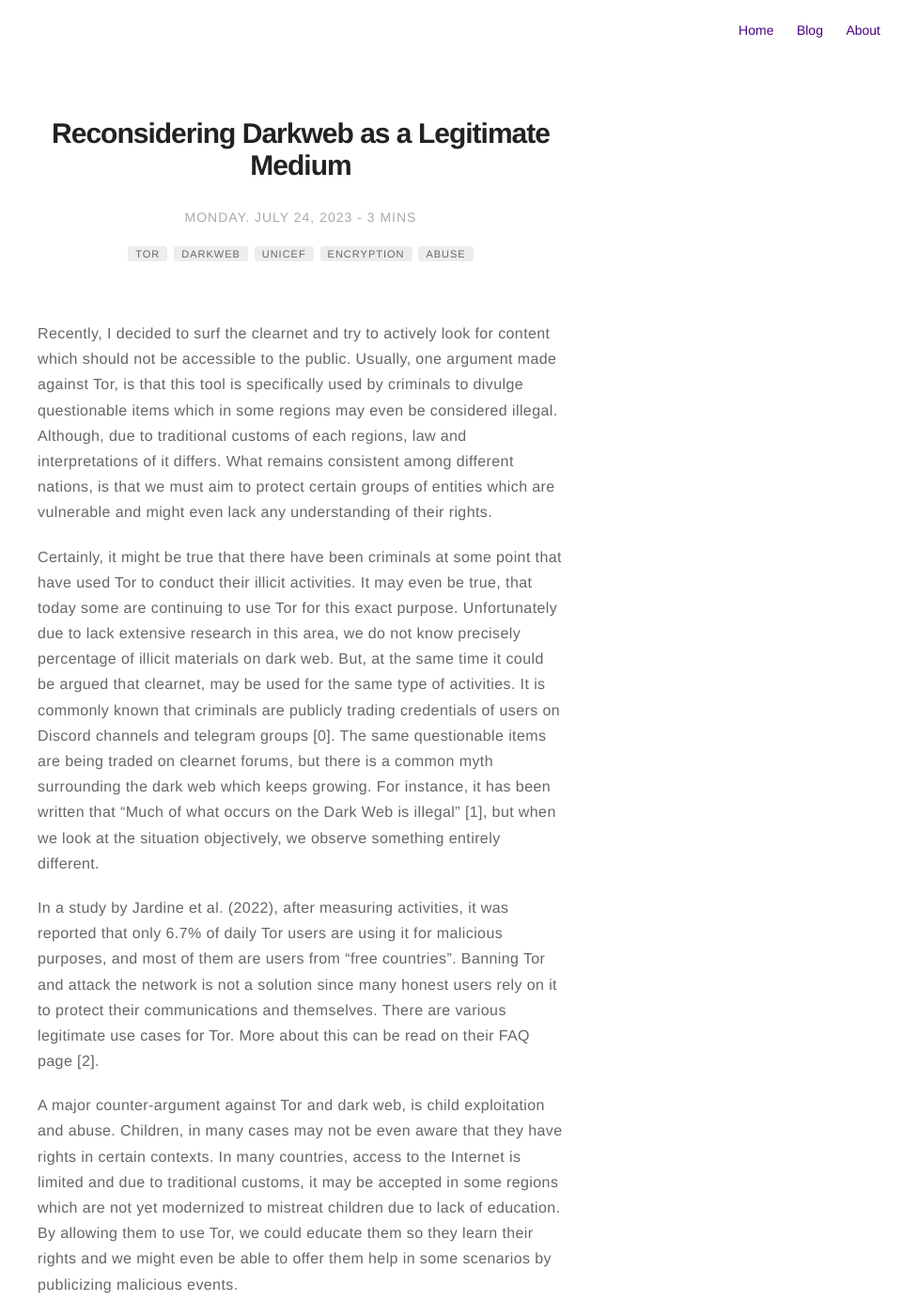
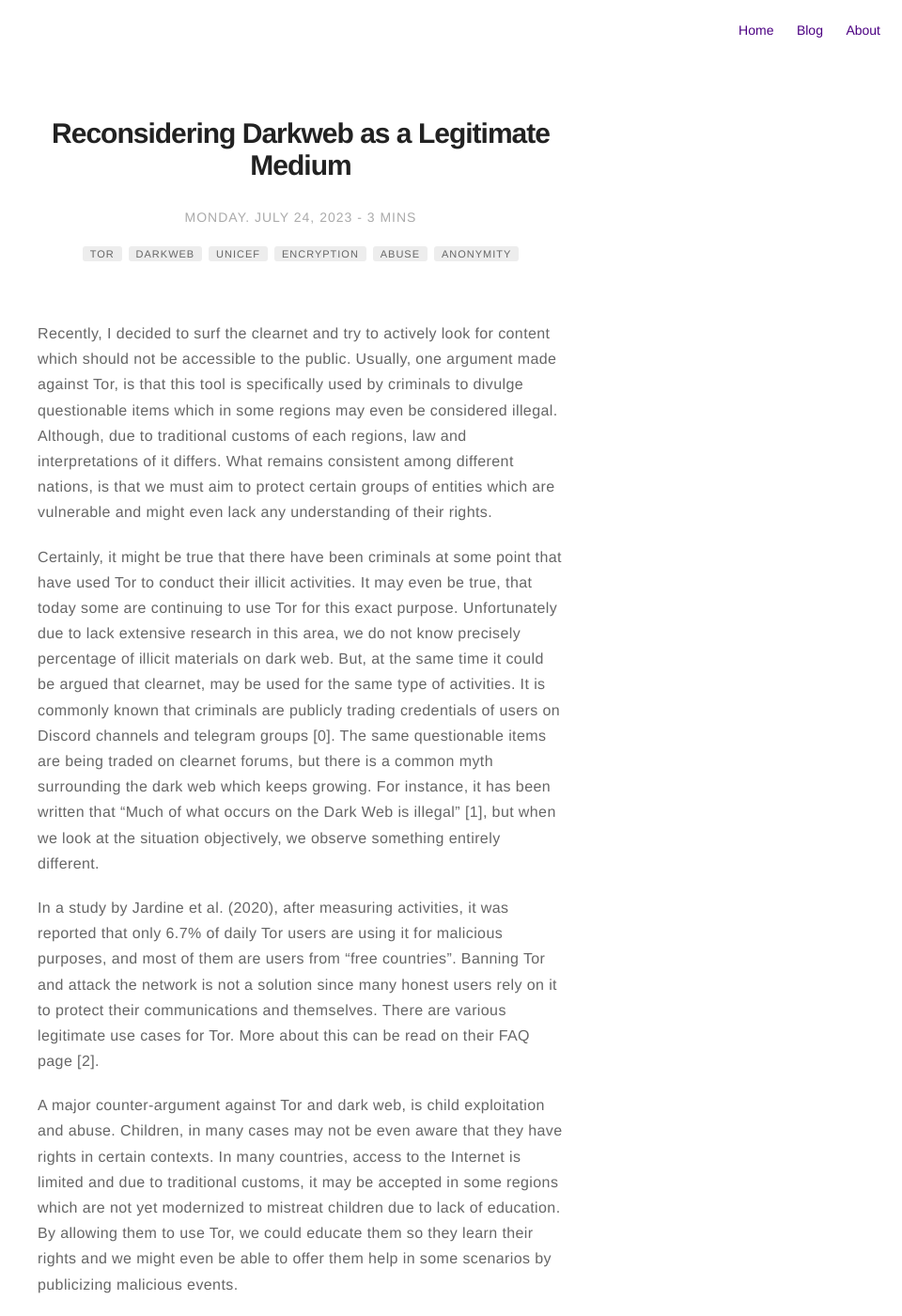
Before and after one commit to zaqas/zaqas.github.io, a Jekyll site: the page built from _posts/2023-07-24-reconsidering-darkweb-as-a-legitimate-medium.md, in a window 1280 px wide and 1400 px high. Shown: the whole window at 94% size, without its empty margins (320-1280 px from the left). Built offline with Jekyll 4.4.1, drawn with Linux system fonts in a browser that asks for light colours.

Commit message:
Fix year of publication

```diff
--- a/_posts/2023-07-24-reconsidering-darkweb-as-a-legitimate-medium.md
+++ b/_posts/2023-07-24-reconsidering-darkweb-as-a-legitimate-medium.md
@@ -12,6 +12,7 @@ tag:
 - UNICEF
 - Encryption
 - Abuse
+- Anonymity
 
 category: blog
 author: Reza
@@ -22,7 +23,7 @@ Recently, I decided to surf the clearnet and try to actively look for content wh
 
 Certainly, it might be true that there have been criminals at some point that have used Tor to conduct their illicit activities. It may even be true, that today some are continuing to use Tor for this exact purpose. Unfortunately due to lack extensive research in this area, we do not know precisely percentage of illicit materials on dark web. But, at the same time it could be argued that clearnet, may be used for the same type of activities. It is commonly known that criminals are publicly trading credentials of users on Discord channels and telegram groups [0]. The same questionable items are being traded on clearnet forums, but there is a common myth surrounding the dark web which keeps growing. For instance, it has been written that "Much of what occurs on the Dark Web is illegal" [1], but when we look at the situation objectively, we observe something entirely different.
 
-In a study by Jardine et al. (2022), after measuring activities, it was reported that only 6.7% of daily Tor users are using it for malicious purposes, and most of them are users from "free countries". Banning Tor and attack the network is not a solution since many honest users rely on it to protect their communications and themselves. There are various legitimate use cases for Tor. More about this can be read on their FAQ page [2].
+In a study by Jardine et al. (2020), after measuring activities, it was reported that only 6.7% of daily Tor users are using it for malicious purposes, and most of them are users from "free countries". Banning Tor and attack the network is not a solution since many honest users rely on it to protect their communications and themselves. There are various legitimate use cases for Tor. More about this can be read on their FAQ page [2].
 
 A major counter-argument against Tor and dark web, is child exploitation and abuse. Children, in many cases may not be even aware that they have rights in certain contexts. In many countries, access to the Internet is limited and due to traditional customs, it may be accepted in some regions which are not yet modernized to mistreat children due to lack of education. By allowing them to use Tor, we could educate them so they learn their rights and we might even be able to offer them help in some scenarios by publicizing malicious events.
 
```
